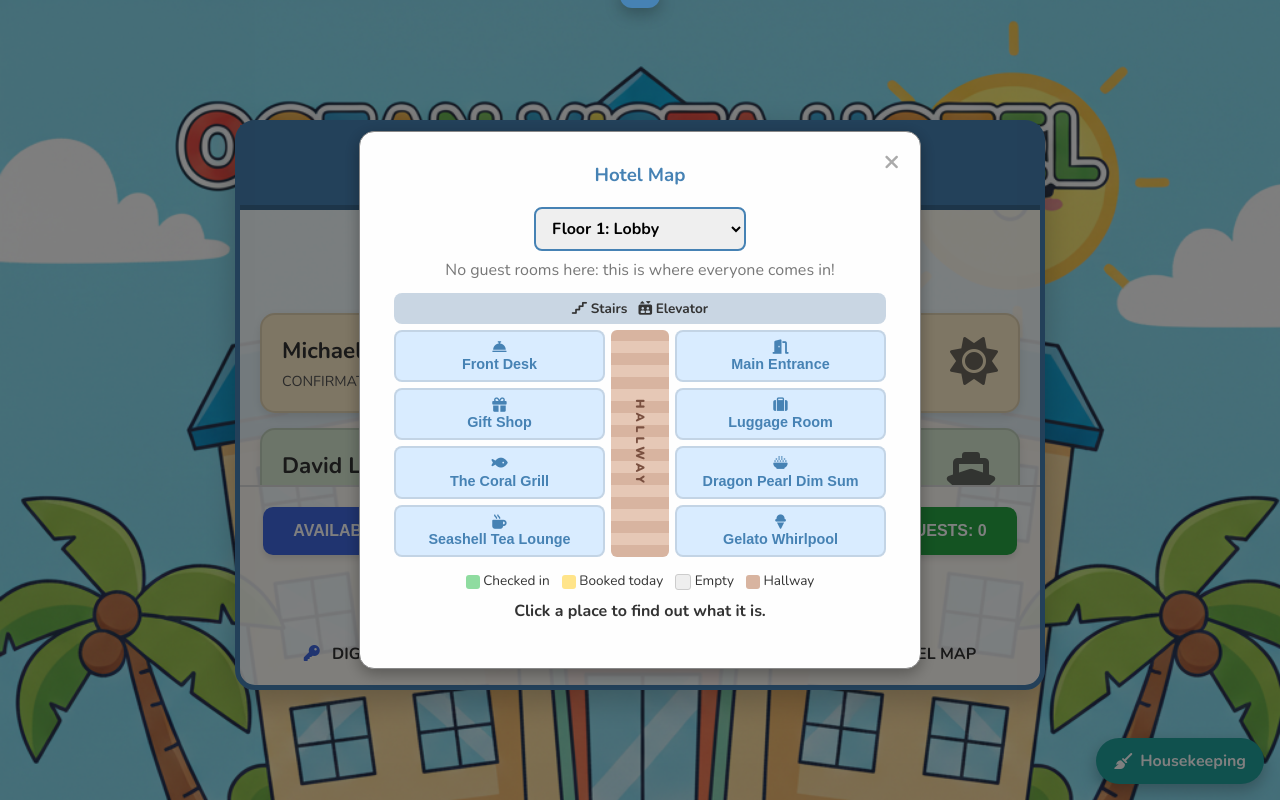
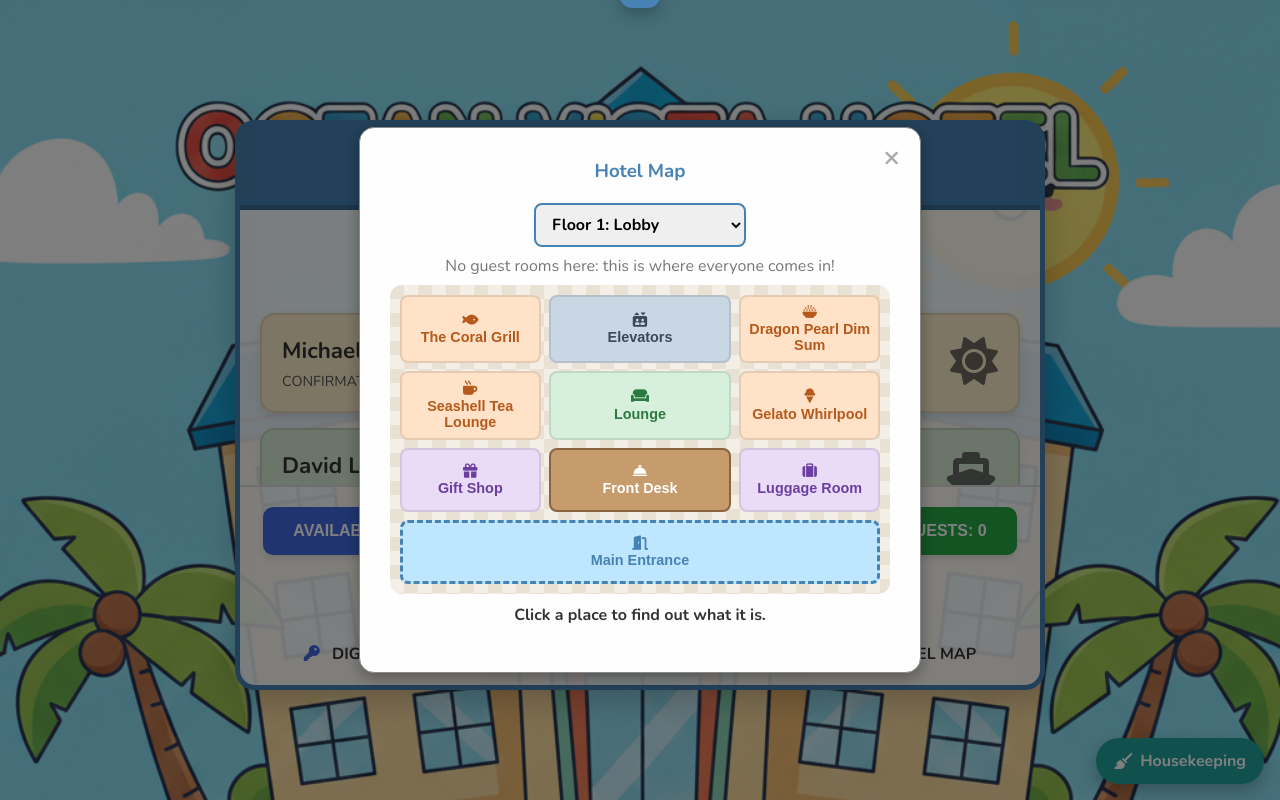
Before and after one commit to msaji/ocean-vista-hotel, a plain HTML site: page index.html in a window 1280 px wide. Both pictures are taken after a click on the link "HOTEL MAP". Drawn offline with nearby package versions, Linux system fonts and the light colour scheme.

Commit message:
Draw the Lobby as a real lobby and add a Rooftop Terrace on the top floor
The Lobby is now an open floor plan instead of a hallway: glass entrance
doors along the bottom, the front desk just inside, a lounge in the
middle, elevators at the back, the gift shop and luggage room by the
doors and four restaurants around the sides, coloured by kind on a
checkered floor. The room legend is hidden on the Lobby.

The Penthouse gets a Rooftop Terrace above its rooms with Midnight Moon
Café, Mermaid Lagoon Pizza, Submarine Sushi Bar and a Rooftop Pool, so
all seven restaurants appear on the map. Their descriptions now mention
the rooftop.

Co-Authored-By: Claude Opus 5.5 <noreply@anthropic.com>
Claude-Session: https://claude.ai/code/session_01NQtmV9ASHpDNFznNcfcGPp

```diff
--- a/script.js
+++ b/script.js
@@ -29,15 +29,18 @@ document.addEventListener('DOMContentLoaded', () => {
     // A room's floor is the first digit of its room number: room 321 is on floor 3.
     // Floor 1 is the lobby: it has no guest rooms, just places to visit.
     const hotelFloors = [
-        { floor: 1, name: 'Lobby', roomCount: 0, places: [
-            { name: 'Front Desk', icon: 'fa-bell-concierge', about: 'Where guests check in. That is you!' },
-            { name: 'Main Entrance', icon: 'fa-door-open', about: 'Big glass doors facing the beach.' },
-            { name: 'Gift Shop', icon: 'fa-gift', about: 'Sunglasses, postcards and rubber ducks.' },
-            { name: 'Luggage Room', icon: 'fa-suitcase', about: 'Bags wait here until rooms are ready.' },
-            { name: 'The Coral Grill', icon: 'fa-fish', about: 'Restaurant: seafood by the sea.' },
-            { name: 'Dragon Pearl Dim Sum', icon: 'fa-bowl-rice', about: 'Restaurant: dumplings and buns on spinning tables.' },
-            { name: 'Seashell Tea Lounge', icon: 'fa-mug-hot', about: 'Restaurant: tea and little cakes, pinkies up.' },
-            { name: 'Gelato Whirlpool', icon: 'fa-ice-cream', about: 'Restaurant: ice cream swirled round and round.' }
+        { floor: 1, name: 'Lobby', roomCount: 0, layout: 'lobby', places: [
+            // "area" says where each place sits on the lobby floor plan
+            { name: 'The Coral Grill', area: 'coral', kind: 'restaurant', icon: 'fa-fish', about: 'Restaurant: seafood by the sea.' },
+            { name: 'Elevators', area: 'elevator', kind: 'elevator', icon: 'fa-elevator', about: 'Up to the guest floors and the rooftop.' },
+            { name: 'Dragon Pearl Dim Sum', area: 'dimsum', kind: 'restaurant', icon: 'fa-bowl-rice', about: 'Restaurant: dumplings and buns on spinning tables.' },
+            { name: 'Seashell Tea Lounge', area: 'tea', kind: 'restaurant', icon: 'fa-mug-hot', about: 'Restaurant: tea and little cakes, pinkies up.' },
+            { name: 'Lounge', area: 'lounge', kind: 'lounge', icon: 'fa-couch', about: 'Comfy sofas and a fish tank to wait by.' },
+            { name: 'Gelato Whirlpool', area: 'gelato', kind: 'restaurant', icon: 'fa-ice-cream', about: 'Restaurant: ice cream swirled round and round.' },
+            { name: 'Gift Shop', area: 'gift', kind: 'shop', icon: 'fa-gift', about: 'Sunglasses, postcards and rubber ducks.' },
+            { name: 'Front Desk', area: 'desk', kind: 'desk', icon: 'fa-bell-concierge', about: 'Where guests check in. That is you!' },
+            { name: 'Luggage Room', area: 'luggage', kind: 'shop', icon: 'fa-suitcase', about: 'Bags wait here until rooms are ready.' },
+            { name: 'Main Entrance', area: 'entrance', kind: 'entrance', icon: 'fa-door-open', about: 'Big glass doors that open onto the beach.' }
         ] },
         { floor: 2, name: 'Beach Floor', roomCount: 24 },
         { floor: 3, name: 'Library Floor', roomCount: 24 },
@@ -46,7 +49,13 @@ document.addEventListener('DOMContentLoaded', () => {
         { floor: 6, name: 'Seagull Floor', roomCount: 12 },
         { floor: 7, name: 'Cloud Floor', roomCount: 12 },
         { floor: 8, name: 'Treetop Floor', roomCount: 8 },
-        { floor: 9, name: 'Penthouse', roomCount: 4 }
+        { floor: 9, name: 'Penthouse', roomCount: 4, places: [
+            // The rooftop terrace on the top floor, with a view over the ocean
+            { name: 'Midnight Moon Café', kind: 'restaurant', icon: 'fa-moon', about: 'Rooftop restaurant: dinner under the stars.' },
+            { name: 'Mermaid Lagoon Pizza', kind: 'restaurant', icon: 'fa-pizza-slice', about: 'Rooftop restaurant: pizza by the rooftop pool.' },
+            { name: 'Submarine Sushi Bar', kind: 'restaurant', icon: 'fa-water', about: 'Rooftop restaurant: sushi with an ocean view.' },
+            { name: 'Rooftop Pool', kind: 'lounge', icon: 'fa-person-swimming', about: 'A pool on the roof, with the whole ocean to look at.' }
+        ] }
     ];
 
     function floorOf(roomNumber) {
@@ -816,6 +825,7 @@ document.addEventListener('DOMContentLoaded', () => {
     const floorSummary = document.getElementById('floor-summary');
     const floorGrid = document.getElementById('floor-grid');
     const roomInfo = document.getElementById('room-info');
+    const mapLegend = document.querySelector('#hotel-map-modal .map-legend');
 
     // Fill the dropdown with every floor, top floor first like a real building
     [...hotelFloors].reverse().forEach(f => {
@@ -826,25 +836,64 @@ document.addEventListener('DOMContentLoaded', () => {
     });
     floorSelect.value = 1;
 
+    // A clickable square for a place (not a guest room), e.g. the Gift Shop
+    function makePlace(place) {
+        const cell = document.createElement('button');
+        cell.className = `room-cell place ${place.kind}`;
+        cell.innerHTML = `<i class="fas ${place.icon}"></i><span>${place.name}</span>`;
+        cell.addEventListener('click', () => { roomInfo.textContent = `${place.name}: ${place.about}`; });
+        return cell;
+    }
+
     function drawFloor() {
         const floor = hotelFloors.find(f => f.floor === Number(floorSelect.value));
         floorGrid.innerHTML = '';
-        let taken = 0;
+        const places = floor.places || [];
+
+        // The lobby is an open floor plan, not a hallway: each place sits in
+        // its own spot (its "area"), with the entrance along the bottom.
+        if (floor.layout === 'lobby') {
+            floorGrid.className = 'floor-grid lobby-map';
+            mapLegend.style.display = 'none';
+            places.forEach(place => {
+                const cell = makePlace(place);
+                cell.style.gridArea = place.area;
+                floorGrid.appendChild(cell);
+            });
+            floorSummary.textContent = 'No guest rooms here: this is where everyone comes in!';
+            roomInfo.textContent = 'Click a place to find out what it is.';
+            return;
+        }
+        floorGrid.className = 'floor-grid';
+        mapLegend.style.display = 'flex';
+
+        // A rooftop terrace (on the top floor) goes above the rooms
+        if (places.length > 0) {
+            const terrace = document.createElement('div');
+            terrace.className = 'map-terrace';
+            terrace.innerHTML = '<div class="map-terrace-title"><i class="fas fa-sun"></i> Rooftop Terrace <i class="fas fa-water"></i> ocean view</div>';
+            const terraceGrid = document.createElement('div');
+            terraceGrid.className = 'map-terrace-grid';
+            places.forEach(place => terraceGrid.appendChild(makePlace(place)));
+            terrace.appendChild(terraceGrid);
+            floorGrid.appendChild(terrace);
+        }
 
         // Like a real hotel: odd rooms on the left, even rooms on the right,
         // with a hallway down the middle and the elevator and stairs at the end.
-        // The lobby has places instead of rooms, laid out the same way.
-        const places = floor.places || [];
-        const rows = Math.ceil((floor.roomCount + places.length) / 2);
+        const firstRow = places.length > 0 ? 2 : 1; // leave room for the terrace
+        const rows = Math.ceil(floor.roomCount / 2);
+        let taken = 0;
 
-        const lobby = document.createElement('div');
-        lobby.className = 'map-elevator';
-        lobby.innerHTML = '<i class="fas fa-stairs"></i> Stairs &nbsp; <i class="fas fa-elevator"></i> Elevator';
-        floorGrid.appendChild(lobby);
+        const lift = document.createElement('div');
+        lift.className = 'map-elevator';
+        lift.style.gridRow = String(firstRow);
+        lift.innerHTML = '<i class="fas fa-stairs"></i> Stairs &nbsp; <i class="fas fa-elevator"></i> Elevator';
+        floorGrid.appendChild(lift);
 
         const hallway = document.createElement('div');
         hallway.className = 'map-hallway';
-        hallway.style.gridRow = `2 / ${rows + 2}`;
+        hallway.style.gridRow = `${firstRow + 1} / ${firstRow + rows + 1}`;
         hallway.innerHTML = '<span>HALLWAY</span>';
         floorGrid.appendChild(hallway);
 
@@ -856,8 +905,8 @@ document.addEventListener('DOMContentLoaded', () => {
 
             const cell = document.createElement('button');
             cell.className = 'room-cell ' + (guest ? (checkedIn ? 'checked-in' : 'booked') : 'empty');
-            cell.style.gridColumn = n % 2 === 1 ? '1' : '3';   // odd left, even right
-            cell.style.gridRow = String(Math.ceil(n / 2) + 1);  // row 1 is the elevator
+            cell.style.gridColumn = n % 2 === 1 ? '1' : '3';                  // odd left, even right
+            cell.style.gridRow = String(firstRow + Math.ceil(n / 2));
             cell.innerHTML = `<span>${roomNumber}</span>${guest ? `<i class="fas ${guest.icon}"></i>` : ''}`;
             cell.addEventListener('click', () => {
                 roomInfo.textContent = guest
@@ -866,23 +915,10 @@ document.addEventListener('DOMContentLoaded', () => {
             });
             floorGrid.appendChild(cell);
         }
-        places.forEach((place, i) => {
-            const cell = document.createElement('button');
-            cell.className = 'room-cell place';
-            cell.style.gridColumn = i % 2 === 0 ? '1' : '3';
-            cell.style.gridRow = String(Math.floor(i / 2) + 2);
-            cell.innerHTML = `<i class="fas ${place.icon}"></i><span>${place.name}</span>`;
-            cell.addEventListener('click', () => { roomInfo.textContent = `${place.name}: ${place.about}`; });
-            floorGrid.appendChild(cell);
-        });
-
-        if (floor.roomCount === 0) {
-            floorSummary.textContent = 'No guest rooms here: this is where everyone comes in!';
-            roomInfo.textContent = 'Click a place to find out what it is.';
-        } else {
-            floorSummary.textContent = `${taken} of ${floor.roomCount} rooms taken`;
-            roomInfo.textContent = 'Click a room to see who is staying there.';
-        }
+        floorSummary.textContent = `${taken} of ${floor.roomCount} rooms taken`;
+        roomInfo.textContent = places.length > 0
+            ? 'Click a room or a rooftop place to find out more.'
+            : 'Click a room to see who is staying there.';
     }
 
     floorSelect.addEventListener('change', drawFloor);
@@ -924,10 +960,10 @@ document.addEventListener('DOMContentLoaded', () => {
         { name: 'The Coral Grill', icon: 'fa-fish', about: 'seafood by the sea', tables: 4, meals: [1, 3, 4], closedDays: [] },
         { name: 'Dragon Pearl Dim Sum', icon: 'fa-bowl-rice', about: 'dumplings and buns on spinning tables', tables: 3, meals: [0, 1, 2], closedDays: [] },
         { name: 'Seashell Tea Lounge', icon: 'fa-mug-hot', about: 'tea and little cakes, pinkies up', tables: 2, meals: [0, 2], closedDays: [] },
-        { name: 'Submarine Sushi Bar', icon: 'fa-water', about: 'sushi with fish tank windows all around', tables: 2, meals: [1, 3, 4], closedDays: [] },
+        { name: 'Submarine Sushi Bar', icon: 'fa-water', about: 'sushi with a rooftop ocean view', tables: 2, meals: [1, 3, 4], closedDays: [] },
         { name: 'Gelato Whirlpool', icon: 'fa-ice-cream', about: 'ice cream swirled round and round with sprinkles', tables: 5, meals: [1, 2, 3, 4], closedDays: [] },
-        { name: 'Mermaid Lagoon Pizza', icon: 'fa-pizza-slice', about: 'pizza by the pool, mermaid tails optional', tables: 3, meals: [1, 3, 4], closedDays: [1], closedWhy: 'pool cleaning' },
-        { name: 'Midnight Moon Café', icon: 'fa-moon', about: 'dinner under the stars on the roof', tables: 1, meals: [3, 4], closedDays: [] }
+        { name: 'Mermaid Lagoon Pizza', icon: 'fa-pizza-slice', about: 'pizza by the rooftop pool, mermaid tails optional', tables: 3, meals: [1, 3, 4], closedDays: [1], closedWhy: 'pool cleaning' },
+        { name: 'Midnight Moon Café', icon: 'fa-moon', about: 'dinner under the stars on the rooftop', tables: 1, meals: [3, 4], closedDays: [] }
     ];
 
     const restaurantDay = document.getElementById('restaurant-day');
--- a/style.css
+++ b/style.css
@@ -558,6 +558,53 @@ footer button {
     color: var(--hotel-roof);
     cursor: pointer;
 }
+/* The lobby: an open floor plan instead of a hallway */
+.floor-grid.lobby-map {
+    grid-template-columns: 1fr 1.3fr 1fr;
+    grid-template-rows: repeat(4, auto);
+    grid-template-areas:
+        "coral    elevator dimsum"
+        "tea      lounge   gelato"
+        "gift     desk     luggage"
+        "entrance entrance entrance";
+    gap: 8px;
+    padding: 10px;
+    max-height: none; /* the whole lobby always shows */
+    border-radius: 12px;
+    /* a checkered marble floor */
+    background: repeating-conic-gradient(#f4efe6 0% 25%, #e9e1d3 0% 50%) 0 0 / 28px 28px;
+}
+.lobby-map .room-cell.place { min-height: 64px; }
+.modal-content .room-cell.place.restaurant { background-color: #ffe2c7; color: #b55a1c; }
+.modal-content .room-cell.place.shop { background-color: #eadcf7; color: #6b3fa0; }
+.modal-content .room-cell.place.lounge { background-color: #d6f0dc; color: #2c7a43; }
+.modal-content .room-cell.place.elevator { background-color: #c9d6e3; color: #3a4a5c; }
+.modal-content .room-cell.place.desk { background-color: #c69c6d; color: white; border-color: #8a6440; }
+.modal-content .room-cell.place.entrance {
+    background-color: #bfe6ff;
+    color: var(--hotel-roof);
+    border: 3px dashed var(--hotel-roof);
+}
+
+/* The rooftop terrace on the top floor */
+.map-terrace {
+    grid-column: 1 / -1;
+    margin-bottom: 6px;
+    padding: 8px;
+    border-radius: 12px;
+    background: linear-gradient(#ffd27f, #ffeccc);
+}
+.map-terrace-title {
+    font-weight: 900;
+    color: #b55a1c;
+    margin-bottom: 6px;
+}
+.map-terrace-grid {
+    display: grid;
+    grid-template-columns: 1fr 1fr;
+    gap: 6px;
+}
+
 .room-cell.place i {
     display: block;
     margin-bottom: 2px;
```
Also changed, not shown: 1 other file.
